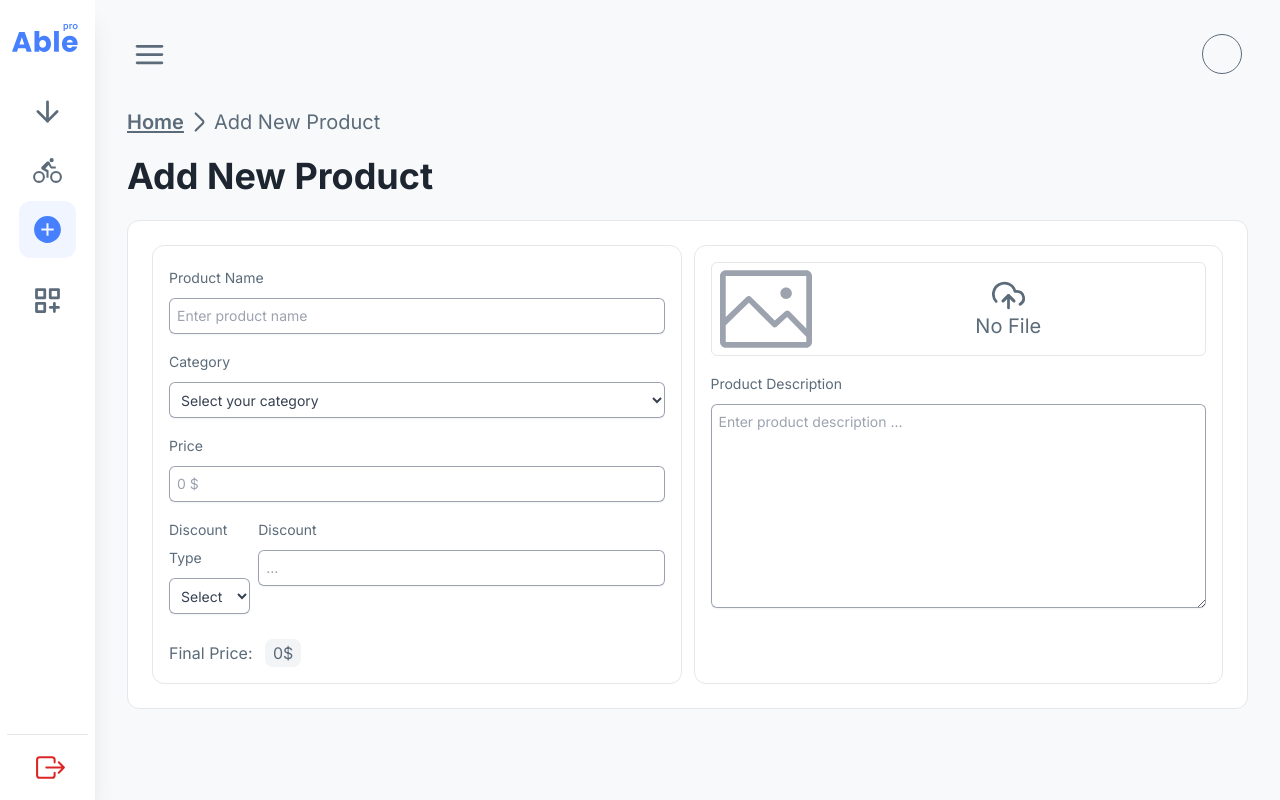
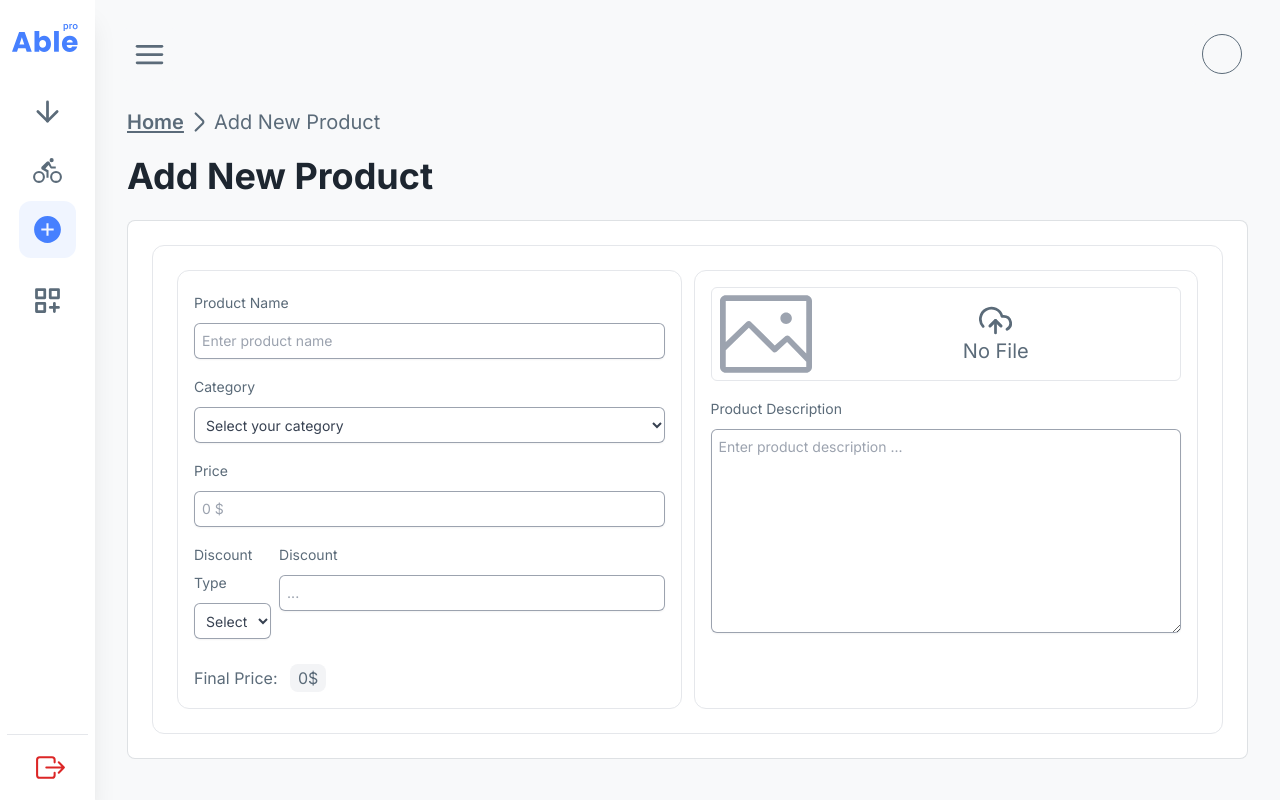
Before and after one commit to saeidsh777/Online-Shop--Group-Development-, a Next.js app: page /dashboard/add-new-product in a window 1280 px wide. Built offline with nearby package versions, Linux system fonts and the light colour scheme.

Commit message:
EDIT: Use of DashboadBox Component

```diff
--- a/app/dashboard/(products)/add-new-product/page.jsx
+++ b/app/dashboard/(products)/add-new-product/page.jsx
@@ -1,11 +1,14 @@
-import AddNewProductFrom from "@/components/Forms/AddNewProductFrom/AddNewProductFrom";
-import SectionTitel from "@/components/Titels/SectionTitel/SectionTitel";
+import DashboardBox from '@/components/Boxes/DashboardBox';
+import AddNewProductFrom from '@/components/Forms/AddNewProductFrom/AddNewProductFrom';
+import SectionTitel from '@/components/Titels/SectionTitel/SectionTitel';
 
 export default function addNewProductPage() {
-  return (
-      <div className="mt-5">
-          <SectionTitel title={'Add New Product'} />
-          <AddNewProductFrom/>
-      </div>
-  );
+    return (
+        <div className="mt-5">
+            <SectionTitel title={'Add New Product'} />
+            <DashboardBox>
+                <AddNewProductFrom />
+            </DashboardBox>
+        </div>
+    );
 }
```
